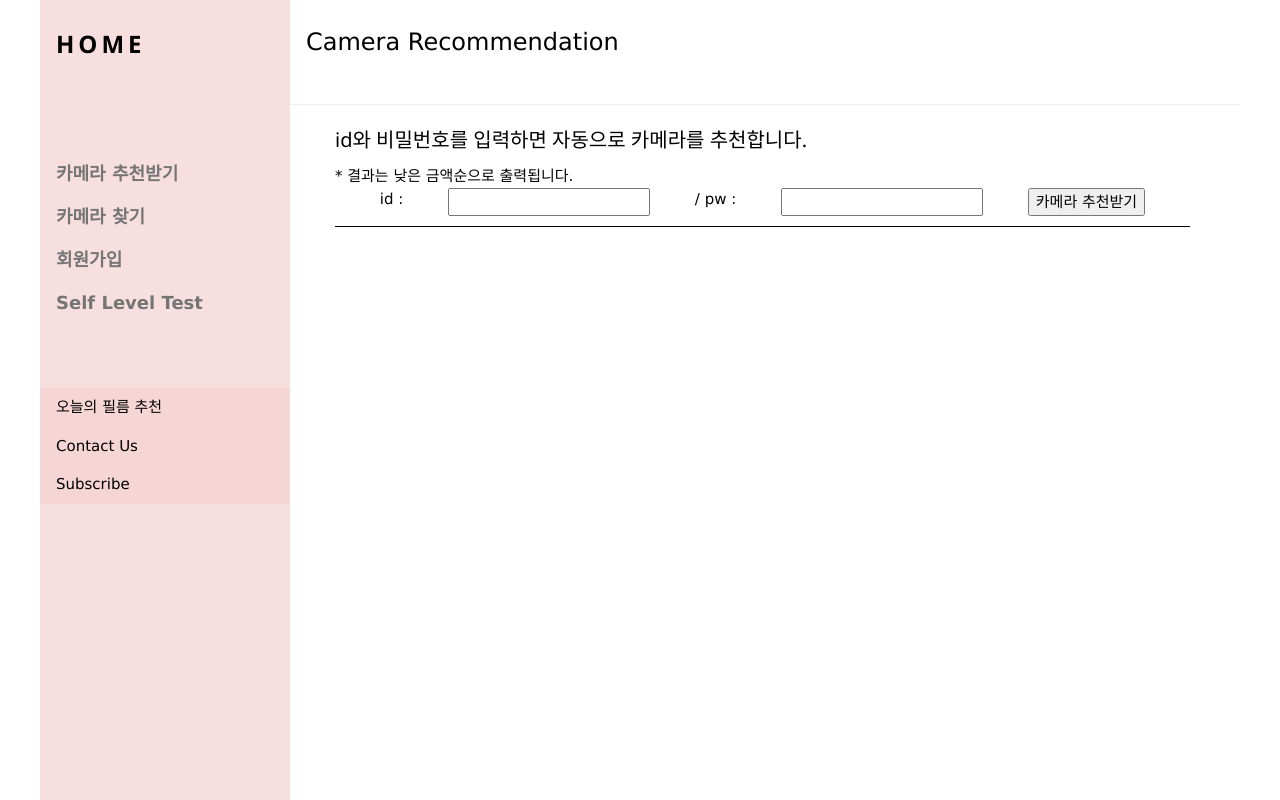
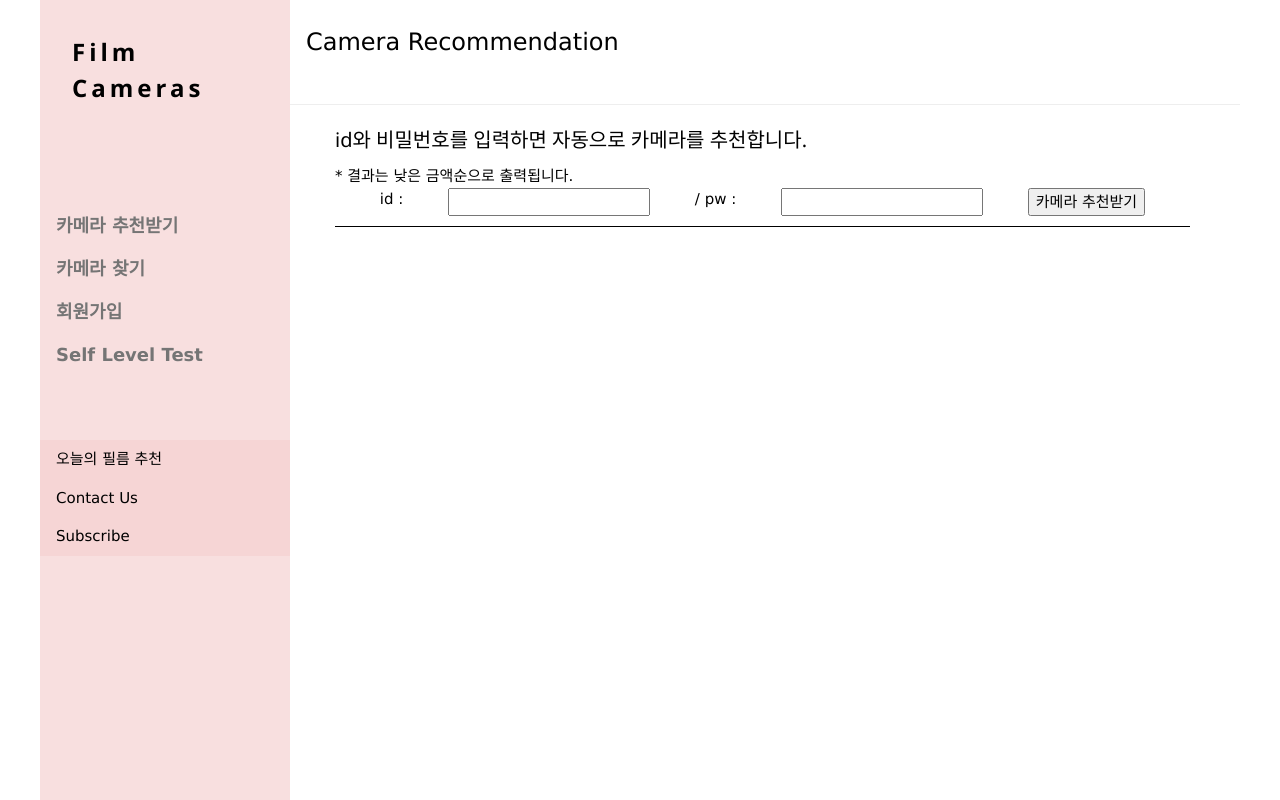
Before and after one commit to Yejin-Ha/film-camera-sevice, a Flask app: page / in a window 1280 px wide. Run offline with Flask 2, Linux system fonts and the light colour scheme.

Commit message:
logo 누르면 index 화면으로 이동

```diff
--- a/project/templates/index.html
+++ b/project/templates/index.html
@@ -20,7 +20,7 @@
         id="mySidebar">
         <div class="w3-container w3-display-container w3-padding-16">
             <i onclick="w3_close()" class="fa fa-remove w3-hide-large w3-button w3-display-topright"></i>
-            <h3 class="w3-wide"><b>HOME</b></h3>
+            <h3 class="w3-wide"><strong><a href="#" class="w3-bar-item w3-button" onclick="linktohome()">Film Cameras</a></strong></h3>
         </div>
         <!-- 메뉴에 링크 이동 걸기 -->
         <div class="w3-padding-64 w3-large w3-text-grey" style="font-weight:bold">
--- a/project/templates/search.html
+++ b/project/templates/search.html
@@ -21,7 +21,7 @@
         id="mySidebar">
         <div class="w3-container w3-display-container w3-padding-16">
             <i onclick="w3_close()" class="fa fa-remove w3-hide-large w3-button w3-display-topright"></i>
-            <h3 class="w3-wide"><b>HOME</b></h3>
+            <h3 class="w3-wide"><strong><a href="#" class="w3-bar-item w3-button" onclick="linktohome()">Film Cameras</a></strong></h3>
         </div>
         <!-- 메뉴에 링크 이동 걸기 -->
         <div class="w3-padding-64 w3-large w3-text-grey" style="font-weight:bold">
--- a/project/templates/selftest.html
+++ b/project/templates/selftest.html
@@ -20,7 +20,7 @@
         id="mySidebar">
         <div class="w3-container w3-display-container w3-padding-16">
             <i onclick="w3_close()" class="fa fa-remove w3-hide-large w3-button w3-display-topright"></i>
-            <h3 class="w3-wide"><b>HOME</b></h3>
+            <h3 class="w3-wide"><strong><a href="#" class="w3-bar-item w3-button" onclick="linktohome()">Film Cameras</a></strong></h3>
         </div>
         <!-- 메뉴에 링크 이동 걸기 -->
         <div class="w3-padding-64 w3-large w3-text-grey" style="font-weight:bold">
--- a/project/templates/signup.html
+++ b/project/templates/signup.html
@@ -26,7 +26,7 @@
         id="mySidebar">
         <div class="w3-container w3-display-container w3-padding-16">
             <i onclick="w3_close()" class="fa fa-remove w3-hide-large w3-button w3-display-topright"></i>
-            <h3 class="w3-wide"><b>HOME</b></h3>
+            <h3 class="w3-wide"><strong><a href="#" class="w3-bar-item w3-button" onclick="linktohome()">Film Cameras</a></strong></h3>
         </div>
         <!-- 메뉴에 링크 이동 걸기 -->
         <div class="w3-padding-64 w3-large w3-text-grey" style="font-weight:bold">
```
